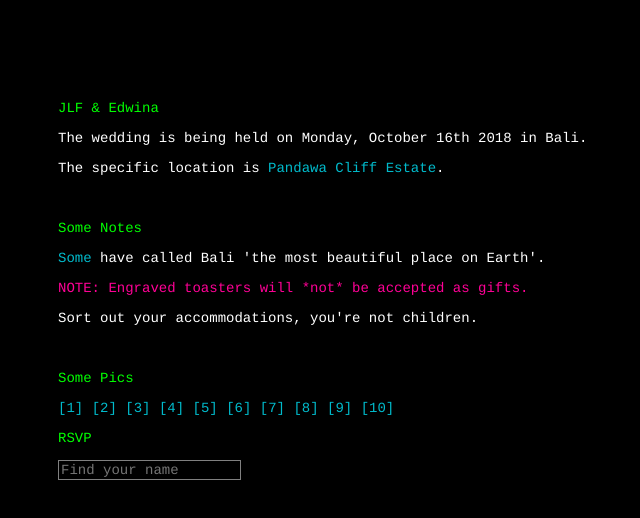
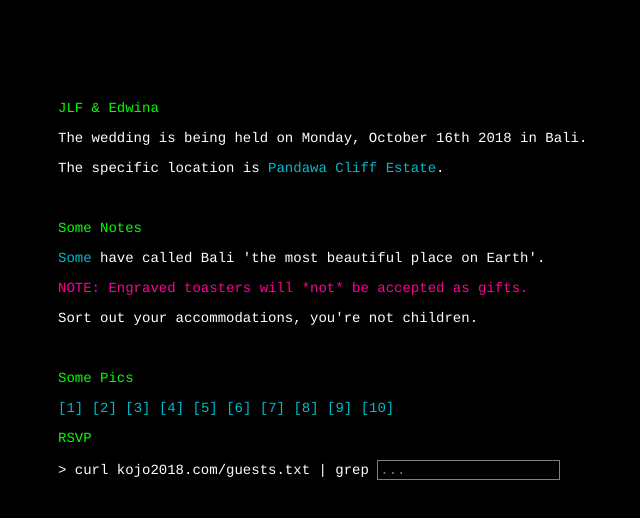
Before and after one commit to laflechejonathan/wed-web, a plain HTML site: page terminal.html in a window 1280 px wide. Shown: the whole page, without its empty margins (207-847 px from the left). Drawn offline with Linux system fonts and the light colour scheme; no server answers.

Commit message:
fun times

```diff
--- a/terminal.html
+++ b/terminal.html
@@ -75,14 +75,12 @@
             </span>
 
             <p class="green">RSVP</p>
-            <p>
-                <input
+                > curl kojo2018.com/guests.txt | grep <input
                     class="form-field"
                     type="text"
                     id="guest-name"
-                    placeholder="Find your name"
+                    placeholder="..."
                     role="textbox">
-            </p>
             <div id="guest-result"></div>
 
         </div>
```
